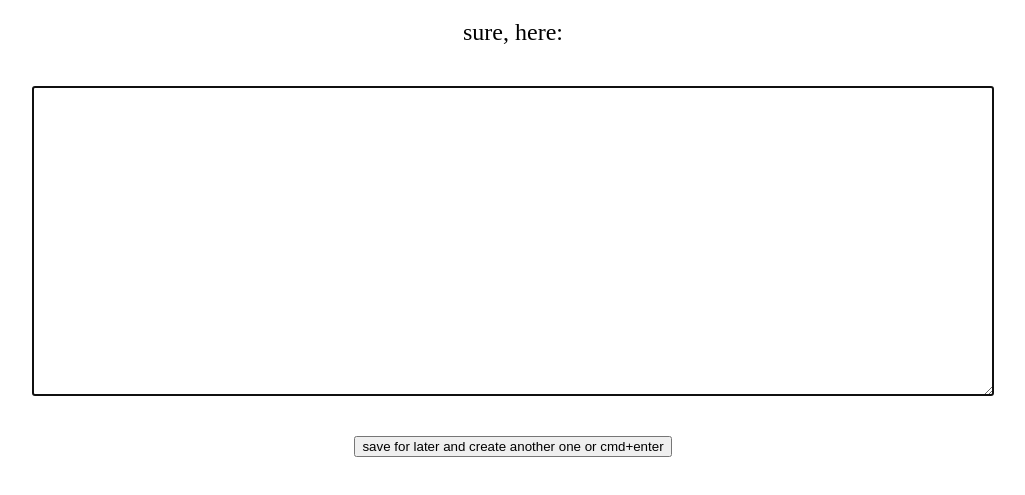
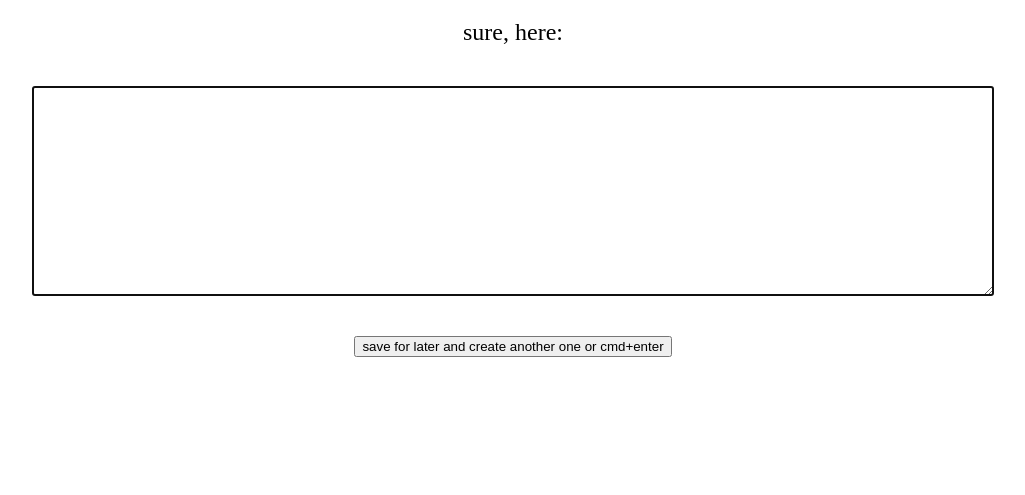
Before and after one commit to ruiramos/textareaplease, a plain HTML site: page index.html in a window 1280 px wide. Shown: the part 61-556 px from the top of the page, without its empty margins (127-1152 px from the left). Drawn offline with Linux system fonts and the light colour scheme.

Commit message:
restrict height

```diff
--- a/index.html
+++ b/index.html
@@ -23,6 +23,7 @@
       line-height: 1.5em;
       display: block;
       height: 300px;
+      max-height: 25vh;
     }
     .button-container {
       display: block;
```
